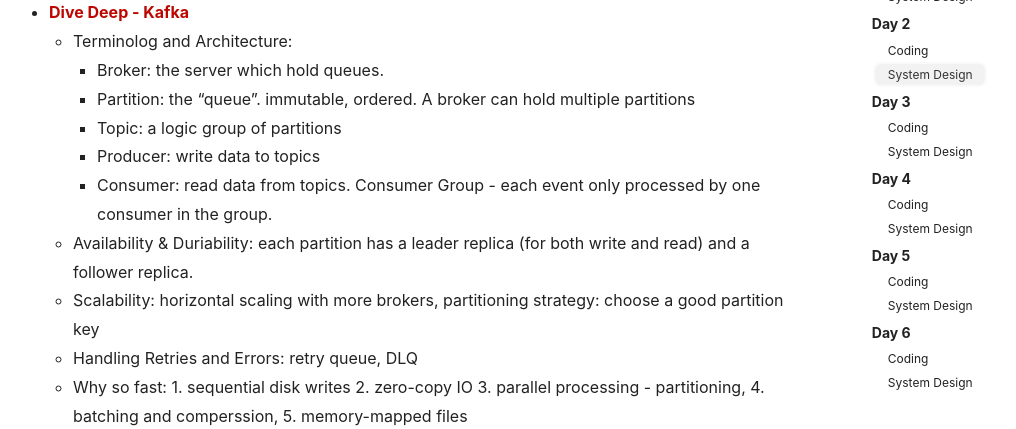
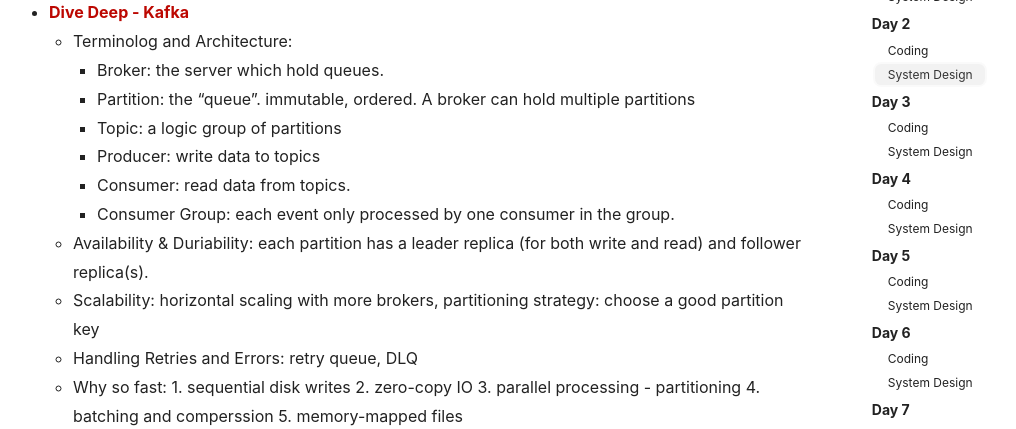
Before and after one commit to runzhuoli/runzhuoli.github.io, a Jekyll site: the page built from _posts/2024-12-10-7-days.md, in a window 1280 px wide and 900 px high, scrolled down 3666 px, cut to the strip 85-514 px from the top of the window. Shown: the whole strip, without its empty margins (112-1128 px from the left). Built offline with Jekyll 4.4.1, drawn with Linux system fonts in a browser that asks for light colours; nearby versions of some CDN libraries; comment, search, counter and statistics services are not loaded; some of the changed text lies outside the part shown.

```diff
--- a/_posts/2024-12-10-7-days.md
+++ b/_posts/2024-12-10-7-days.md
@@ -91,11 +91,12 @@ PS: Only do calculation when it impact the design
     - Partition: the "queue". immutable, ordered. A broker can hold multiple partitions
     - Topic: a logic group of partitions
     - Producer: write data to topics
-    - Consumer: read data from topics. Consumer Group - each event only processed by one consumer in the group.
-  - Availability & Duriability: each partition has a leader replica (for both write and read) and a follower replica.
+    - Consumer: read data from topics.
+    - Consumer Group: each event only processed by one consumer in the group.
+  - Availability & Duriability: each partition has a leader replica (for both write and read) and follower replica(s).
   - Scalability: horizontal scaling with more brokers, partitioning strategy: choose a good partition key
   - Handling Retries and Errors: retry queue, DLQ
-  - Why so fast: 1. sequential disk writes 2. zero-copy IO 3. parallel processing - partitioning, 4. batching and comperssion, 5. memory-mapped files
+  - Why so fast: 1. sequential disk writes 2. zero-copy IO 3. parallel processing - partitioning 4. batching and comperssion 5. memory-mapped files
 
 ![Kafka](https://d248djf5mc6iku.cloudfront.net/excalidraw/ad17548cbc6fe72490ecd9a489a42aa3)
 
@@ -123,7 +124,7 @@ PS: Only do calculation when it impact the design
     - Conflict resolution: last writer wins
     - Transaction Support: two-phase commit protocol across muliple partitions.
   - [AWS re:Invent 2024 - Dive deep into Amazon DynamoDB (DAT406)](https://www.youtube.com/watch?v=Qzs8mU5dgx4)
-    - Partition Metadata Lookup: Request Route (local cache) -> MemDS <- Partition Publisher --poll-- Storage Node
+    - Partition Metadata Lookup: Request Route (local cache) -> MemDS <- Partition Publisher --poll-- Storage Node.
     - [mRSC Global Tables](https://docs.aws.amazon.com/amazondynamodb/latest/developerguide/multi-region-strong-consistency-gt.html): global read-after-write consistency.
 
 ## Day 4
@@ -181,3 +187,16 @@ PS: Only do calculation when it impact the design
 - [Diameter of Binary Tree](https://leetcode.com/problems/diameter-of-binary-tree/description): Post order traversal
 
 ### System Design
+
+- [Dive Deep - AWS Lambda]
+
+
+## Day 7
+
+### Coding
+
+### System Design
+
+- [Url Shorter]
+
+- [Web Crawler]
```
Also changed, not shown: other parts of _posts/2024-12-10-7-days.md (+9 -4 lines).
